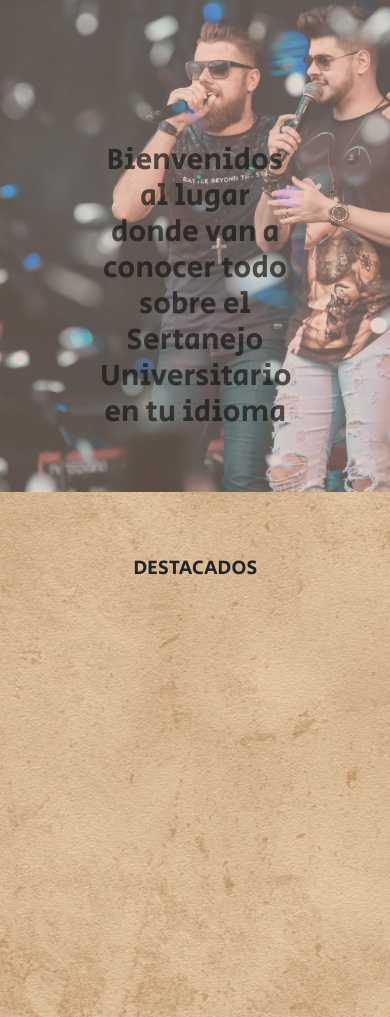
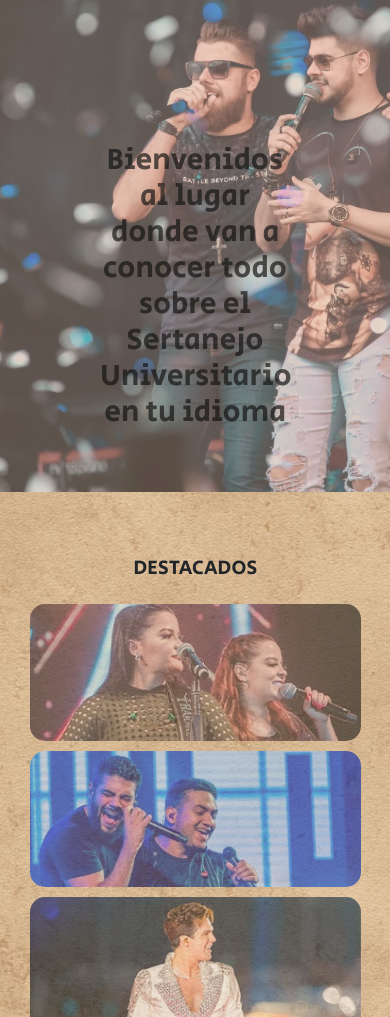
Before and after one commit to nattgarciaeich/GarciaEichenberg-proyecto-final-sertanejo-universiario, a website: page index.html in a window 390 px wide. Shown: the part 83-1100 px from the top of the page. Drawn offline with nearby package versions, Linux system fonts and the light colour scheme.

Commit message:
PROYECTO FINAL

```diff
--- a/scss/_inicio.scss
+++ b/scss/_inicio.scss
@@ -59,7 +59,7 @@
 
 .foto1 {
     grid-area: foto1;
-    background-image: url("../multimedia/destacadoMaiara\ \(2\).jpg");
+    background-image: url("../multimedia/destacadoMaiara.jpg");
     background-position: center;
     background-repeat: no-repeat;
     background-size: cover;
--- a/scss/_responsive.scss
+++ b/scss/_responsive.scss
@@ -64,21 +64,21 @@
     }
     .foto1{
         margin: 5px 10px 5px 10px;
-        background-image: url(../multimedia/destacadoMaiaraHor.png);
+        background-image: url(../multimedia/destacadoMaiaraHor.jpg);
         &:hover{
             background-image: url("../multimedia/MaiaraGifChico.jpg");
         }
     }
 
     .foto2{
-        background-image: url(../multimedia/destacadoHenrJuHor.png);
+        background-image: url(../multimedia/destacadoHenrJuHor.jpg);
         &:hover{
             background-image: url("../multimedia/HenrGifChico.jpg");
         }
     }
 
     .foto3{
-        background-image: url(../multimedia/destacadoLuanHor.png);
+        background-image: url(../multimedia/destacadoLuanHor.jpg);
         &:hover{
             background-image: url("../multimedia/LuanGifChico.jpg");
         }
```
Also changed, not shown: css/styles.css, multimedia/destacadoMaiara.jpg (renamed from multimedia/destacadoMaiara (2).jpg).
